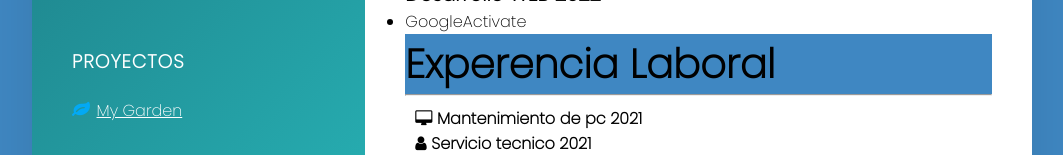
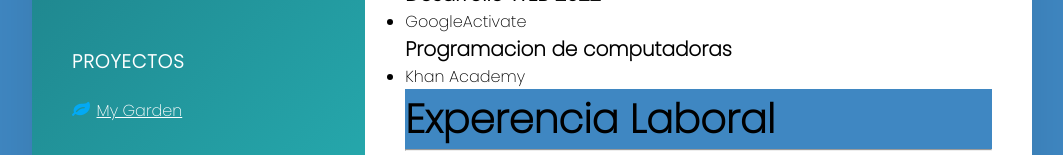
Before and after one commit to RoccoDelgado/RoccoDelgado.github.io, a plain HTML site: page index.html in a window 1280 px wide. Shown: the part 645-800 px from the top of the page, without its empty margins (108-1171 px from the left). Drawn offline with Linux system fonts and the light colour scheme.

Commit message:
Update index.html

```diff
--- a/index.html
+++ b/index.html
@@ -86,6 +86,10 @@
                         <label>Desarrollo WEB 2022</label>
                         <li>GoogleActivate</li>
                     </ul>
+                      <ul>
+                        <label>Programacion de computadoras</label>
+                        <li>Khan Academy</li>
+                    </ul>
 
                 </div>
             </section>
```
